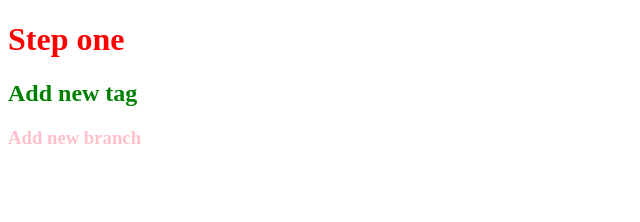
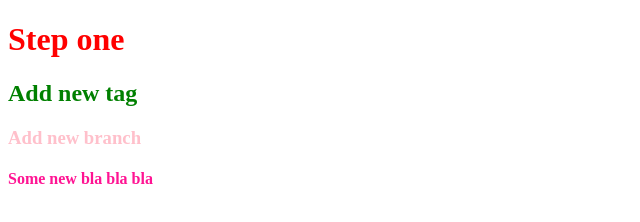
Before and after one commit to lobt2000/advance, a plain HTML site: page index.html in a window 1280 px wide. Shown: the whole page, without its empty margins (0-640 px from the left). Drawn offline with Linux system fonts and the light colour scheme.

Commit message:
add some

```diff
--- a/index.html
+++ b/index.html
@@ -11,6 +11,7 @@
     <h1>Step one</h1>
     <h2>Add new tag</h2>
     <h3>Add new branch</h3>
+    <h4>Some new bla bla bla</h4>
 
 </body>
 </html>
--- a/main.css
+++ b/main.css
@@ -7,3 +7,6 @@ h2{
 h3{
     color: pink;
 }
+h4{
+    color: deeppink;
+}
```
